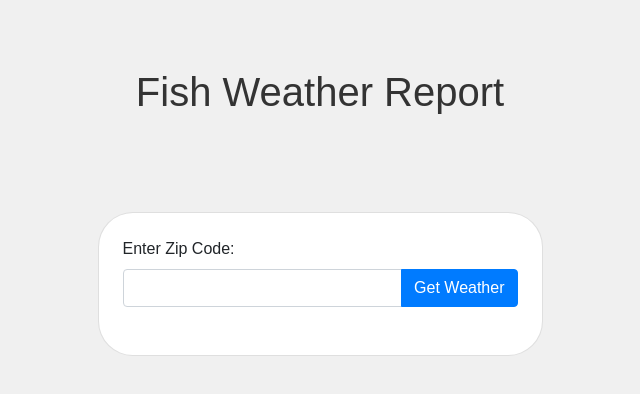
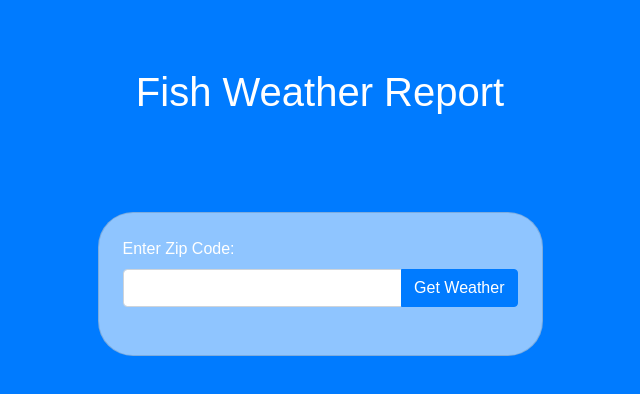
Before and after one commit to FishyBoi72/Weather-App, a plain HTML site: page index.html in a window 1280 px wide. Shown: the whole page, without its empty margins (320-960 px from the left). Drawn offline with nearby package versions, Linux system fonts and the light colour scheme.

Commit message:
final final touches

```diff
--- a/index.html
+++ b/index.html
@@ -12,7 +12,7 @@
         <h1 class="text-center my-5">Fish Weather Report</h1>
         <div class="row d-flex justify-content-center py-5">
             <div class="col-md-8 col-lg-6 col-xl-5">
-                <div class="card text-body" style="border-radius: 35px;">
+                <div id="weatherPanel" class="card text-white" style="background-color: #8fc5ff; border-radius: 35px;">
                     <div class="card-body p-4">
                         <form id="zipForm" class="mb-4">
                             <label for="zipCode">Enter Zip Code:</label>
@@ -30,7 +30,7 @@
                             </div>
                             <div class="d-flex flex-column text-center mt-5 mb-4">
                                 <h6 class="display-4 mb-0 font-weight-bold"><span id="currentTemp"></span> °F</h6>
-                                <span class="small" style="color: #868B94" id="currentConditions"></span>
+                                <span class="small" style="color: #ffffff;" id="currentConditions"></span>
                             </div>
                             <div class="d-flex flex-column text-center mt-3">
                                 <span id="state"></span>
@@ -38,7 +38,7 @@
                             </div>
                             <div class="d-flex align-items-center mt-3">
                                 <div class="flex-grow-1" style="font-size: 1rem; text-align: center;">
-                                    <div><i class="fas fa-temperature-high fa-fw" style="color: #868B94;"></i> <span id="tempHiLo"></span></div>
+                                    <div><i class="fas fa-temperature-high fa-fw"></i> <span id="tempHiLo"></span></div>
                                 </div>
                             </div>
                         </div>
--- a/styles.css
+++ b/styles.css
@@ -2,7 +2,7 @@ body {
     font-family: Arial, sans-serif;
     margin: 0;
     padding: 0;
-    background-color: #f0f0f0;
+    background-color: #007bff; /* Fallback color */
 }
 
 .container {
@@ -10,7 +10,11 @@ body {
 }
 
 h1 {
-    color: #333;
+    color: #ffffff;
+}
+
+.card.text-white {
+    color: #ffffff;
 }
 
 .hidden {
```
